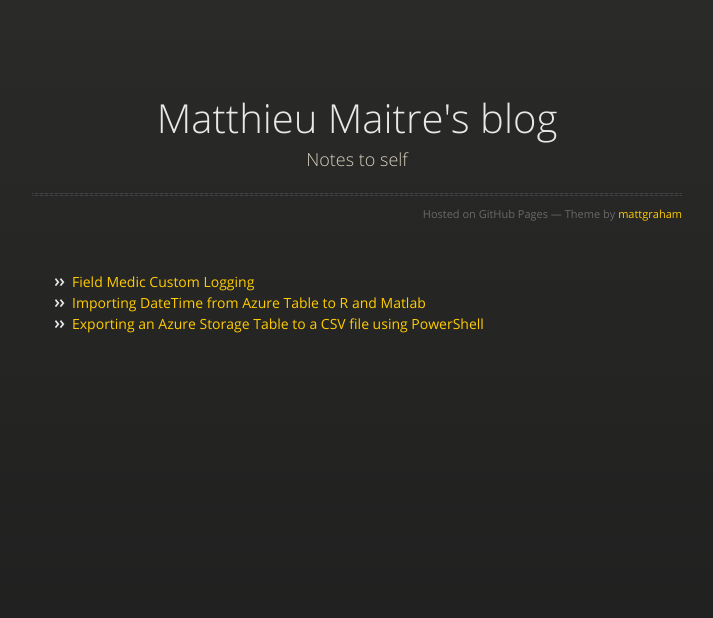
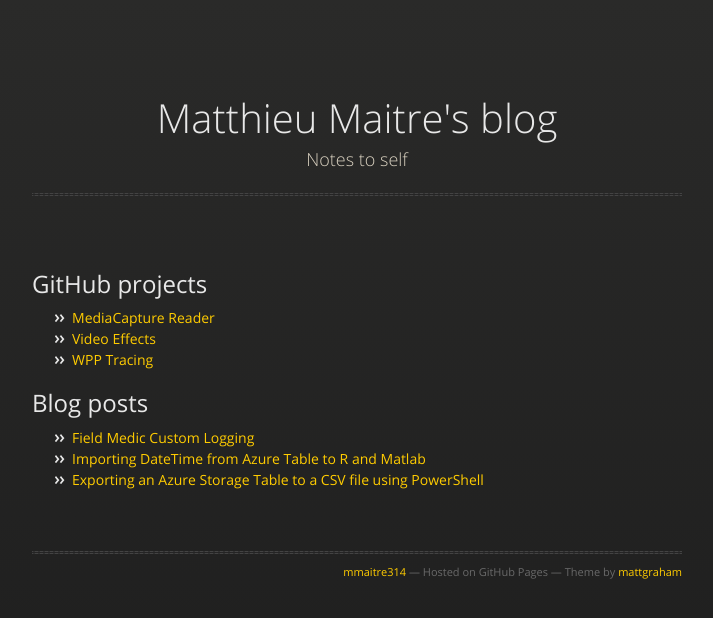
Before and after one commit to mmaitre314/mmaitre314.github.io, a Jekyll site: the page built from index.html, in a window 1280 px wide. Shown: the top 618 px of the page, without its empty margins (283-996 px from the left). Built offline with Jekyll 4.4.1, drawn with Linux system fonts in a browser that asks for light colours; nearby versions of some CDN libraries.

Commit message:
Add links to GitHub projects and update signature

```diff
--- a/index.html
+++ b/index.html
@@ -26,9 +26,22 @@
           <h1>Matthieu Maitre&#39;s blog</h1>
           <p>Notes to self</p>
           <hr>
-          <span class="credits right">Hosted on GitHub Pages &mdash; Theme by <a href="https://twitter.com/michigangraham">mattgraham</a></span>
         </div>
 
+        <h2>GitHub projects</h2>
+        <ul>
+            <li>
+              <a href="http://mmaitre314.github.io/MediaCaptureReader/">MediaCapture Reader</a>
+            </li>
+            <li>
+              <a href="http://mmaitre314.github.io/VideoEffect/">Video Effects</a>
+            </li>
+            <li>
+              <a href="http://mmaitre314.github.io/TraceWpp/">WPP Tracing</a>
+            </li>
+        </ul>
+
+        <h2>Blog posts</h2>
         <ul>
           {% for post in site.posts %}
             <li>
@@ -37,6 +50,11 @@
           {% endfor %}
         </ul>
 
+        <p>&nbsp;</p>
+        <div id="title">
+          <hr>
+          <span class="credits right"><a href="https://github.com/mmaitre314">mmaitre314</a> &mdash; Hosted on GitHub Pages &mdash; Theme by <a href="https://twitter.com/michigangraham">mattgraham</a></span>
+        </div>
       </section>
 
     </div>
```
